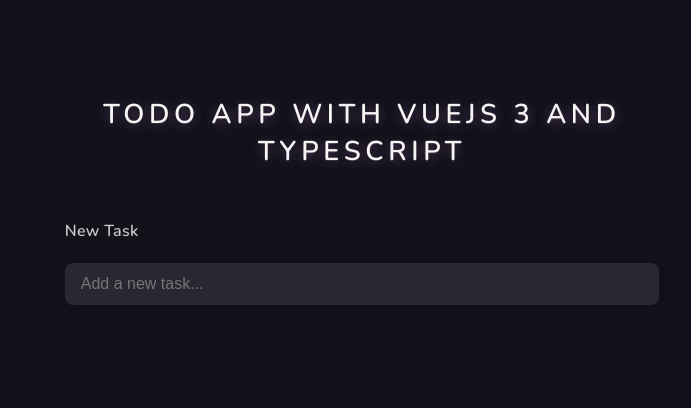
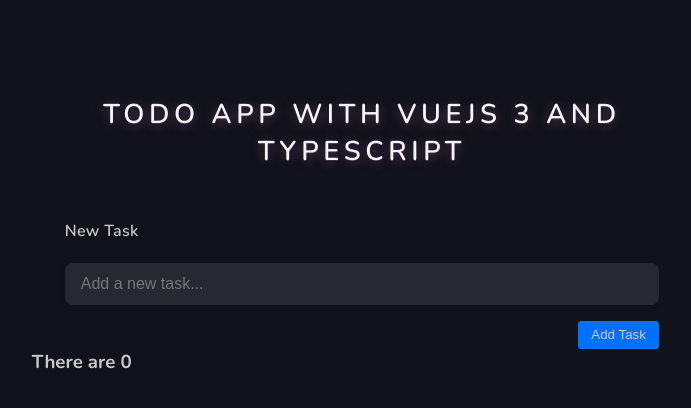
Before and after one commit to DiegoRoar/vue_todo, a Vue app: page / in a window 1280 px wide. Shown: the top 408 px of the page, without its empty margins (278-969 px from the left). Built offline with nearby package versions, Linux system fonts and the light colour scheme.

Commit message:
Componentized form as TodoForm
Refactored: extracted form from App.vue into TodoForm component

```diff
--- a/src/App.vue
+++ b/src/App.vue
@@ -2,28 +2,30 @@
   <div class="container">
     <main>
       <h1 class="title">{{ title }}</h1>
-      <form @submit.prevent="">
-        <label for="newTask">New Task</label>
-        <input
-          v-model="newTask"
-          name="newTask"
-          id="newTask"
-          type="text"
-          placeholder="Add a new task..."
-        />
-      </form>
+      <TodoForm @add-task="addTask" />
+      <h3>There are {{ tasks.length }}</h3>
     </main>
   </div>
 </template>
 
 <script lang="ts" setup>
 import { ref } from "vue";
+import TodoForm from "./components/TodoForm.vue";
+import { Task } from "./types";
+const title = ref("Todo App with Vuejs 3 and TypeScript");
 
-const title = ref("Todo App with Vuejs 3 and TypeScript");
-const newTask = ref("");
+const tasks = ref<Task[]>([]);
+
+const addTask = (newTask: string) => {
+  tasks.value.push({
+    id: crypto.randomUUID(),
+    title: newTask,
+    done: false,
+  });
+};
 </script>
 
-<style>
+<style scoped>
 .title {
   font-size: clamp(0.9rem, 3.7vw, 1.7rem);
   color: #f5f5f5;
@@ -34,43 +36,4 @@
   letter-spacing: 0.17em;
   text-transform: uppercase;
 }
-
-form {
-  display: flex;
-  flex-direction: column;
-  align-items: center;
-  gap: 1rem;
-  margin-top: 2.5rem;
-  width: 700px;
-  max-width: 90%;
-  margin-left: auto;
-  margin-right: auto;
-}
-
-label {
-  font-size: 1rem;
-  color: var(--text-color);
-  margin-bottom: 0.3rem;
-  letter-spacing: 0.02em;
-  font-weight: 600;
-  align-self: flex-start;
-}
-
-input[type="text"] {
-  width: 100%;
-  padding: 0.75rem 1rem;
-  border: none;
-  border-radius: 0.5rem;
-  background: var(--hover-color);
-  color: var(--text-color);
-  font-size: 1rem;
-  transition: box-shadow 0.2s, border 0.2s;
-  box-shadow: 0 2px 8px rgba(0, 0, 0, 0.04);
-}
-
-input[type="text"]:focus {
-  outline: none;
-  border: 2px solid var(--accent-color);
-  box-shadow: 0 0 0 2px var(--accent-color) 33;
-}
 </style>
--- a/src/assets/main.css
+++ b/src/assets/main.css
@@ -57,3 +57,31 @@
   padding: 2rem 1rem;
   box-sizing: border-box;
 }
+
+/* buttons */
+.btn {
+  background-color: var(--accent-color);
+  color: var(--text-color);
+  padding: 0.5em 1em;
+  border: none;
+  border-radius: 0.25em;
+  cursor: pointer;
+  transition: background-color 0.3s ease;
+}
+
+.btn:hover {
+  background-color: var(--hover-color);
+}
+.btn:focus {
+  outline: none;
+  box-shadow: 0 0 0 2px rgba(0, 113, 255, 0.5);
+}
+.btn:active {
+  background-color: darken(var(--accent-color), 10%);
+  transform: scale(0.98);
+  transition: transform 0.1s ease;
+}
+.btn:disabled {
+  background-color: #555;
+  cursor: not-allowed;
+}
--- /dev/null
+++ b/src/components/TodoForm.vue
@@ -0,0 +1,78 @@
+<template>
+  <form @submit.prevent="formSubmitted">
+    <label for="newTask">New Task</label>
+    <input
+      v-model="newTask"
+      name="newTask"
+      id="newTask"
+      type="text"
+      placeholder="Add a new task..."
+    />
+    <div class="btn-container">
+      <button type="submit" class="btn">Add Task</button>
+    </div>
+  </form>
+</template>
+
+<script lang="ts" setup>
+import { ref } from "vue";
+const newTask = ref("");
+
+const emit = defineEmits<{
+  addTask: [newTask: string];
+}>();
+// functions
+const formSubmitted = () => {
+  if (newTask.value.trim()) {
+    emit("addTask", newTask.value.trim());
+    newTask.value = "";
+  }
+};
+</script>
+
+<style scoped>
+form {
+  display: flex;
+  flex-direction: column;
+  align-items: center;
+  gap: 1rem;
+  margin-top: 2.5rem;
+  width: 700px;
+  max-width: 90%;
+  margin-left: auto;
+  margin-right: auto;
+}
+
+label {
+  font-size: 1rem;
+  color: var(--text-color);
+  margin-bottom: 0.3rem;
+  letter-spacing: 0.02em;
+  font-weight: 600;
+  align-self: flex-start;
+}
+
+input[type="text"] {
+  width: 100%;
+  padding: 0.75rem 1rem;
+  border: none;
+  border-radius: 0.5rem;
+  background: var(--hover-color);
+  color: var(--text-color);
+  font-size: 1rem;
+  transition: box-shadow 0.2s, border 0.2s;
+  box-shadow: 0 2px 8px rgba(0, 0, 0, 0.04);
+}
+
+input[type="text"]:focus {
+  outline: none;
+  border: 2px solid var(--accent-color);
+  box-shadow: 0 0 0 2px var(--accent-color) 33;
+}
+
+.btn-container {
+  display: flex;
+  justify-content: flex-end;
+  width: 100%;
+}
+</style>
--- /dev/null
+++ b/src/types.ts
@@ -0,0 +1,5 @@
+export interface Task {
+  id: string;
+  title: string;
+  done: boolean;
+}
```
